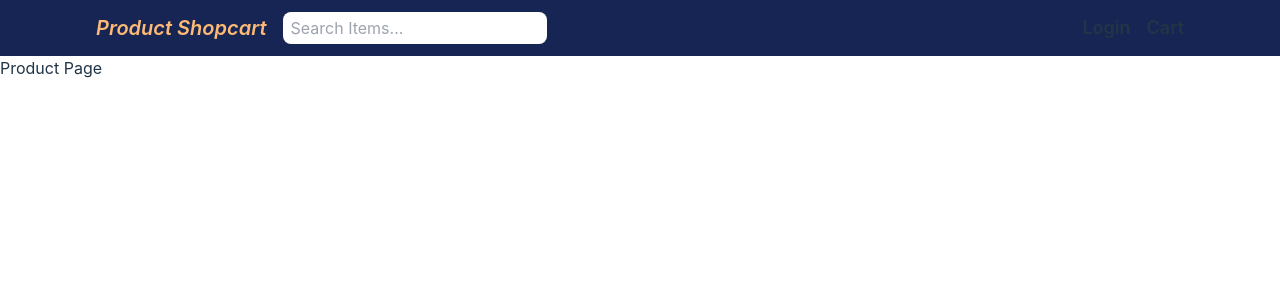
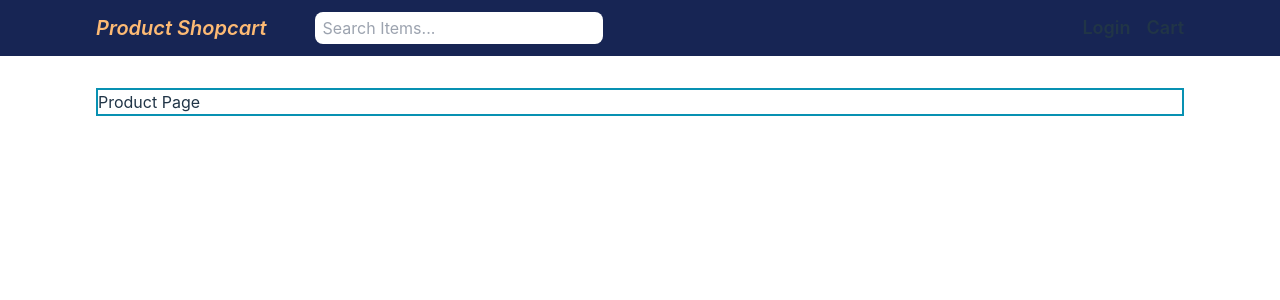
Before and after one commit to negeek7/product-shop, a React (Vite) app in the folder frontend/: page / in a window 1280 px wide. Shown: the top 300 px of the page. Built offline with nearby package versions, Linux system fonts and the light colour scheme; no server answers.

Commit message:
some minor styling changes

```diff
--- a/frontend/src/App.jsx
+++ b/frontend/src/App.jsx
@@ -10,11 +10,13 @@ function App() {
     <>
     <BrowserRouter >
     <NavBar />
+    <div className="mx-24 mt-8 border-2 border-cyan-600">
       <Routes>
         <Route path="/" element={<Home />} />
         <Route path="/login" element={<Login />} />
         <Route path="/cart" element={<Cart />} />
       </Routes>
+    </div>
     </BrowserRouter>
     </>
   )
--- a/frontend/src/NavBar.jsx
+++ b/frontend/src/NavBar.jsx
@@ -7,9 +7,13 @@ function NavBar() {
     return (
         <div className="w-full bg-blue-950 py-3 px-24">
             <div className='flex row items-center justify-between'>
-            <div className='flex row items-center gap-4'>
+                <div className='flex row items-center gap-12'>
                     <p className="text-xl italic text-orange-300 font-semibold cursor-pointer" onClick={() => navigate('/')}>Product Shopcart</p>
-                <input className="bg-white rounded-lg py-1 px-2" type="text" placeholder='Search Items...'/>
+                    <input
+                        className="bg-white rounded-lg py-1 px-2 text-black w-72"
+                        type="text"
+                        placeholder='Search Items...'
+                    />
                 </div>
                 <div className='flex row items-center gap-4 text-lg'>
                     <p className="font-semibold cursor-pointer" onClick={() => navigate('/login')}>Login</p>
```
Lines whose indentation alone changed are shown as unchanged.
